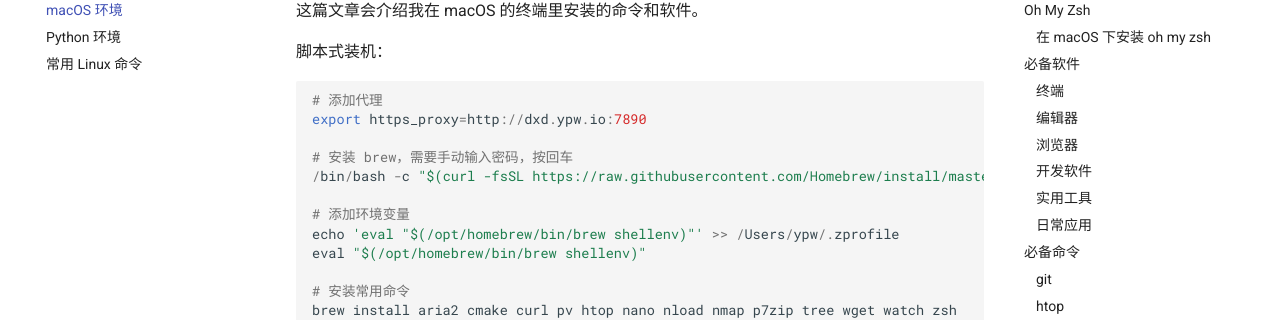
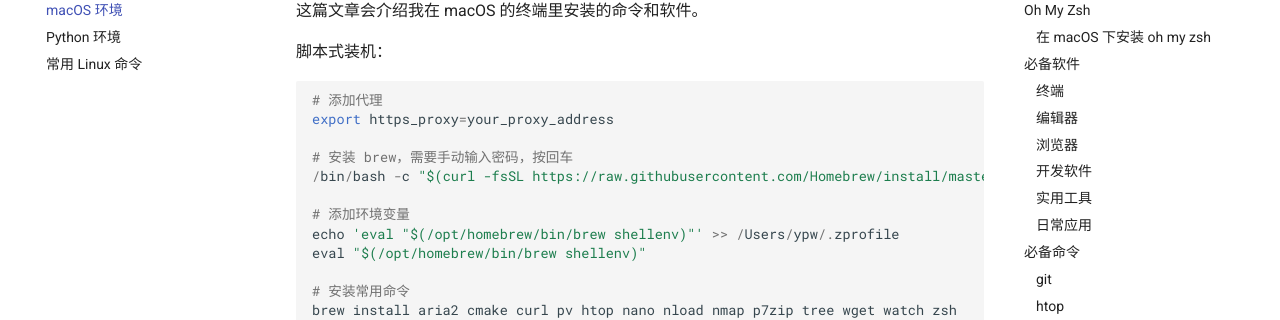
Before and after one commit to ypwhs/dl-engineer-guidebook, an MkDocs documentation site: the page built from docs/macos-environment.md, in a window 1280 px wide and 900 px high. Shown: the part 230-550 px from the top of the window. Built offline with MkDocs 1.6.1 and Material for MkDocs 9.7.7, drawn with Linux system fonts in a browser that asks for light colours; comment, search, counter and statistics services are not loaded.

Commit message:
Update macos-environment.md (#34)

````diff
--- a/docs/macos-environment.md
+++ b/docs/macos-environment.md
@@ -6,7 +6,7 @@
 
 ```
 # 添加代理
-export https_proxy=http://dxd.ypw.io:7890
+export https_proxy=your_proxy_address
 
 # 安装 brew，需要手动输入密码，按回车
 /bin/bash -c "$(curl -fsSL https://raw.githubusercontent.com/Homebrew/install/master/install.sh)"
````
